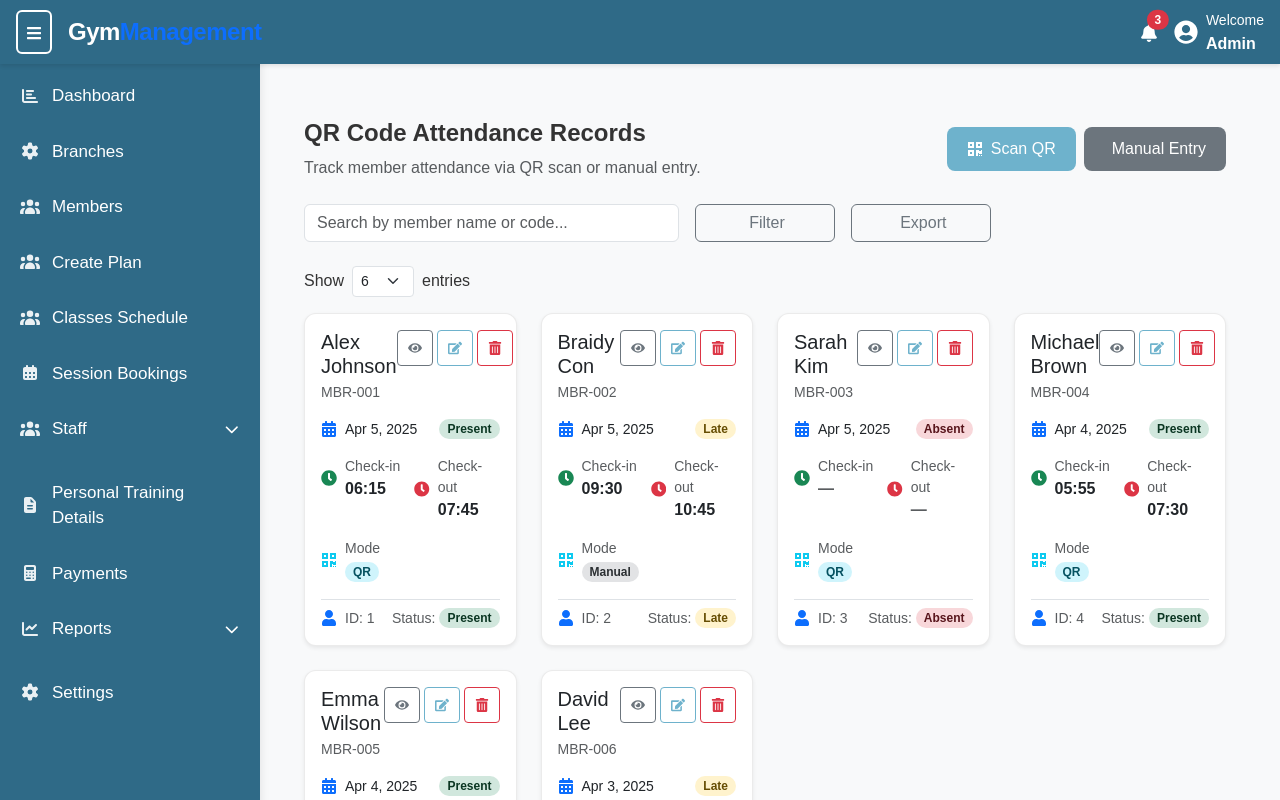
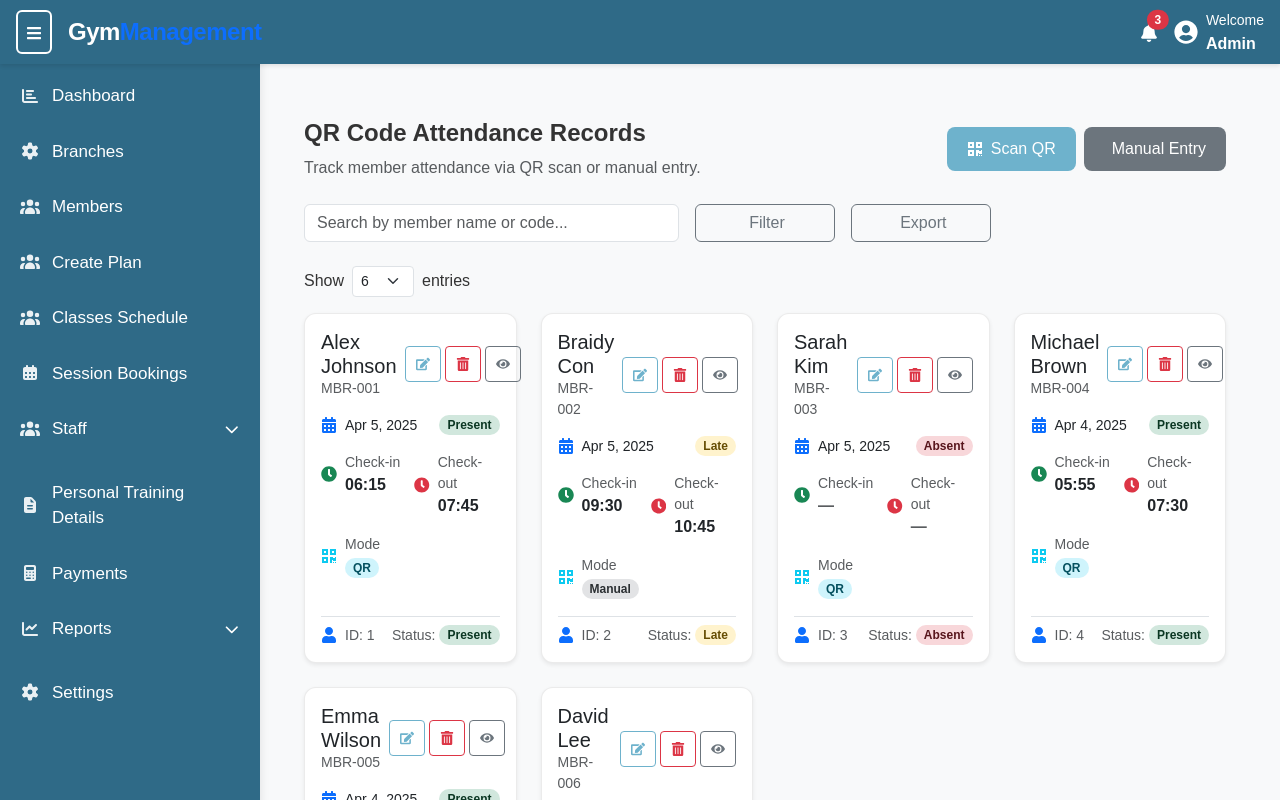
Before and after one commit to shrikantsullere/gym-frontend, a React (Vite) app: page /receptionist/qr-attendance in a window 1280 px wide. Shown: the top 800 px of the page. Built offline with nearby package versions, Linux system fonts and the light colour scheme.

Commit message:
admin dashboard

```diff
--- a/src/Dashboard/Receptionist/ReceptionistQRCode.jsx
+++ b/src/Dashboard/Receptionist/ReceptionistQRCode.jsx
@@ -309,24 +309,19 @@ const ReceptionistQRCode = () => {
     }
   };
 
-  // Attendance Card Component - Removed device info section
+  // Attendance Card Component - Modified to put name and edit button on same line
   const AttendanceCard = ({ record }) => (
     <div className="card attendance-card shadow-sm h-100">
       <div className="card-body d-flex flex-column">
-        {/* Card Header */}
-        <div className="d-flex justify-content-between align-items-start mb-3">
-          <div className="flex-grow-1">
-            <h5 className="card-title mb-1">{record.member_name}</h5>
-            <p className="card-text text-muted small mb-0">{record.member_code}</p>
+        {/* Card Header - Name and Edit Button on Same Line */}
+        <div className="d-flex justify-content-between align-items-center mb-3">
+          <div className="d-flex align-items-center">
+            <div className="me-2">
+              <h5 className="card-title mb-0">{record.member_name}</h5>
+              <p className="card-text text-muted small mb-0">{record.member_code}</p>
+            </div>
           </div>
           <div className="d-flex gap-1">
-            <button
-              className="btn btn-sm btn-outline-secondary action-btn"
-              title="View"
-              onClick={() => handleView(record)}
-            >
-              <FaEye size={14} />
-            </button>
             <button
               className="btn btn-sm btn-outline-primary action-btn"
               title="Edit"
@@ -340,6 +335,13 @@ const ReceptionistQRCode = () => {
               onClick={() => handleDeleteClick(record)}
             >
               <FaTrashAlt size={14} />
+            </button>
+            <button
+              className="btn btn-sm btn-outline-secondary action-btn"
+              title="View"
+              onClick={() => handleView(record)}
+            >
+              <FaEye size={14} />
             </button>
           </div>
         </div>
```
